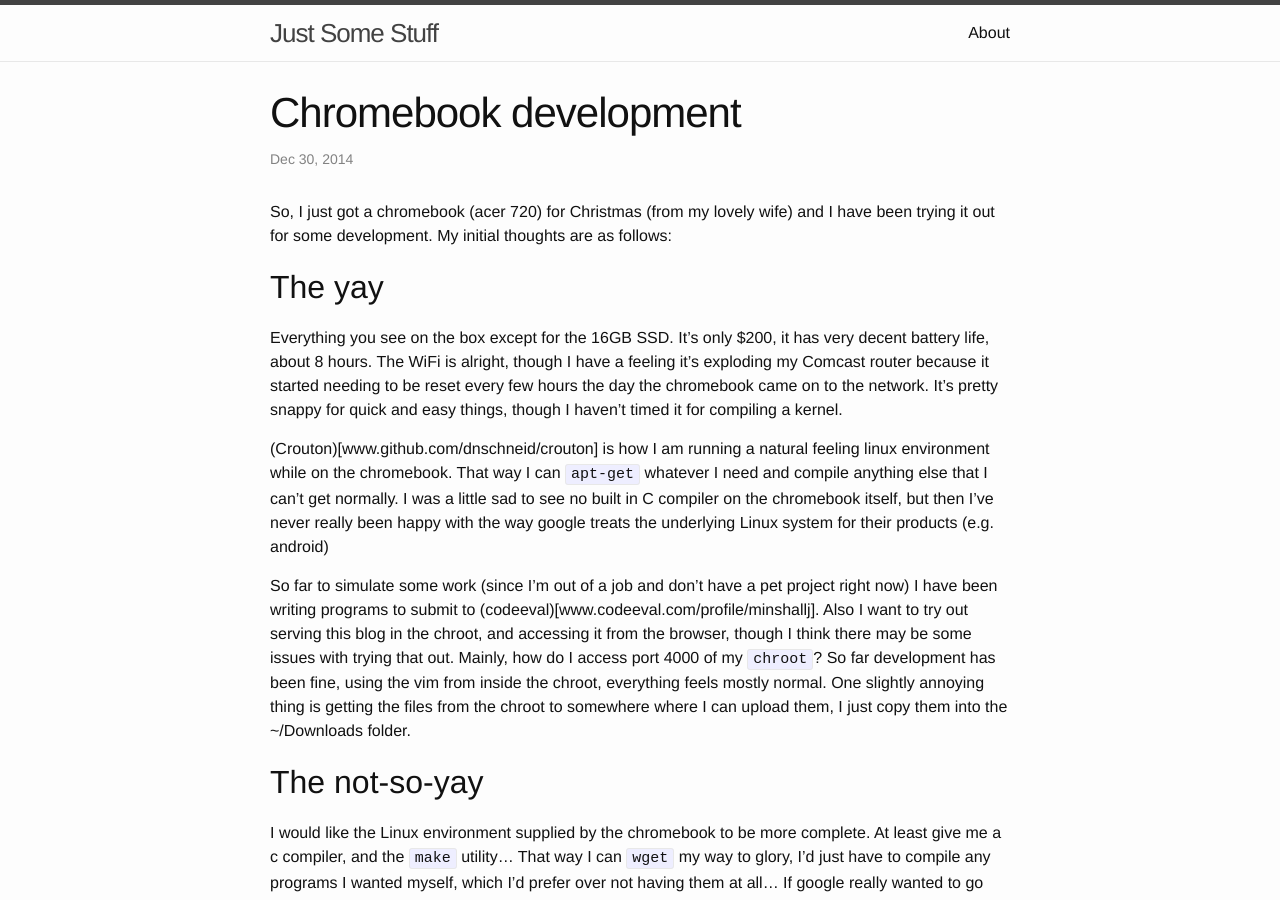
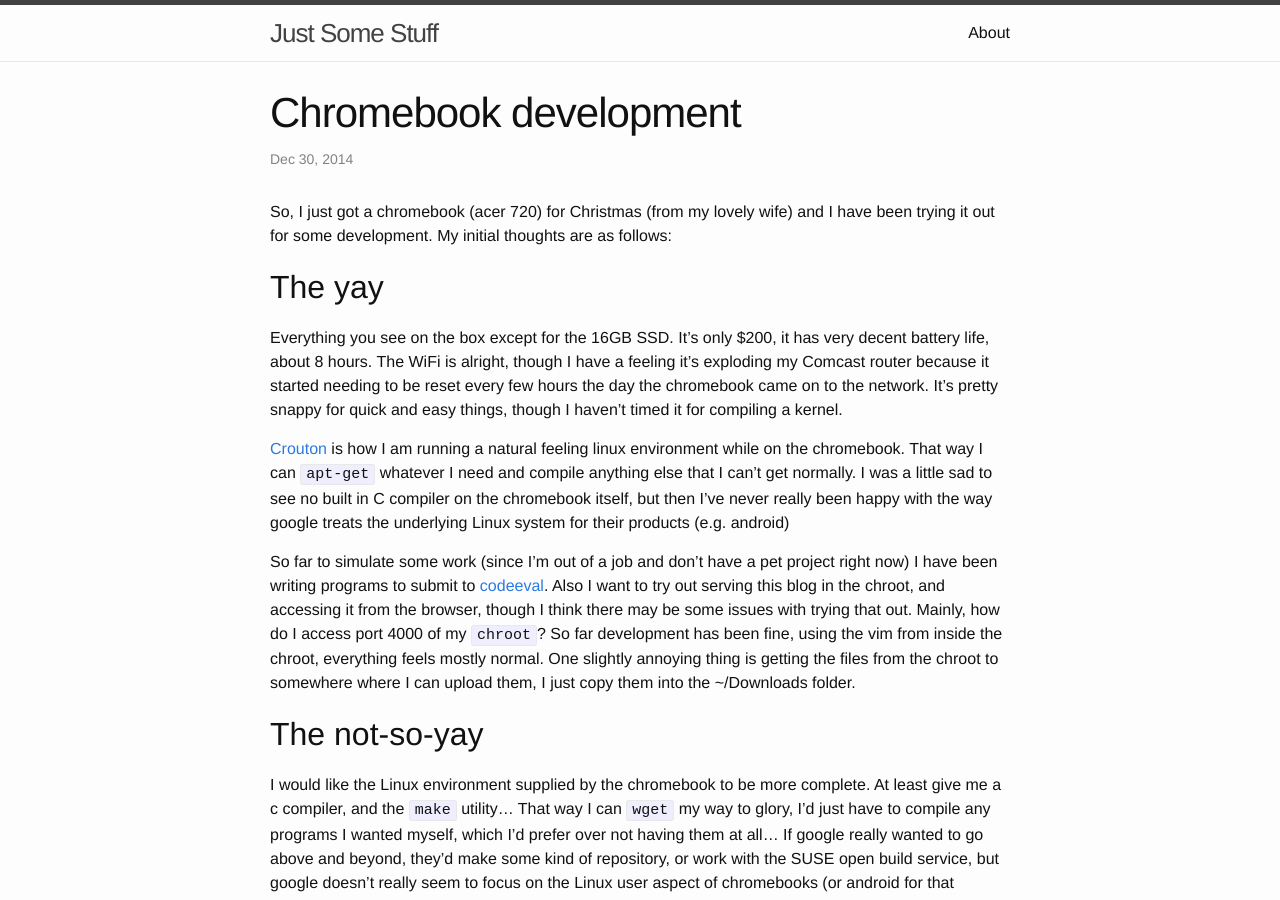
Before and after one commit to minshallj/minshallj.github.io, a Jekyll site: the page built from _posts/2014-12-30-chrome-dev.markdown, in a window 1280 px wide and 900 px high. Built offline with Jekyll 4.4.1, drawn with Linux system fonts in a browser that asks for light colours.

Commit message:
fix markdown syntax error

```diff
--- a/_posts/2014-12-30-chrome-dev.markdown
+++ b/_posts/2014-12-30-chrome-dev.markdown
@@ -14,14 +14,14 @@ exploding my Comcast router because it started needing to be reset every few hou
 the chromebook came on to the network. It's pretty snappy for quick and easy things,
 though I haven't timed it for compiling a kernel.
 
-(Crouton)[www.github.com/dnschneid/crouton] is how I am running a natural feeling
+[Crouton](www.github.com/dnschneid/crouton) is how I am running a natural feeling
 linux environment while on the chromebook. That way I can `apt-get` whatever I need
 and compile anything else that I can't get normally. I was a little sad to see no
 built in C compiler on the chromebook itself, but then I've never really been happy
 with the way google treats the underlying Linux system for their products (e.g. android)
 
 So far to simulate some work (since I'm out of a job and don't have a pet project
-right now) I have been writing programs to submit to (codeeval)[www.codeeval.com/profile/minshallj].
+right now) I have been writing programs to submit to [codeeval](www.codeeval.com/profile/minshallj).
 Also I want to try out serving this blog in the chroot, and accessing it from the browser,
 though I think there may be some issues with trying that out. Mainly, how do I access port
 4000 of my `chroot`? So far development has been fine, using the vim from inside the chroot,
```
